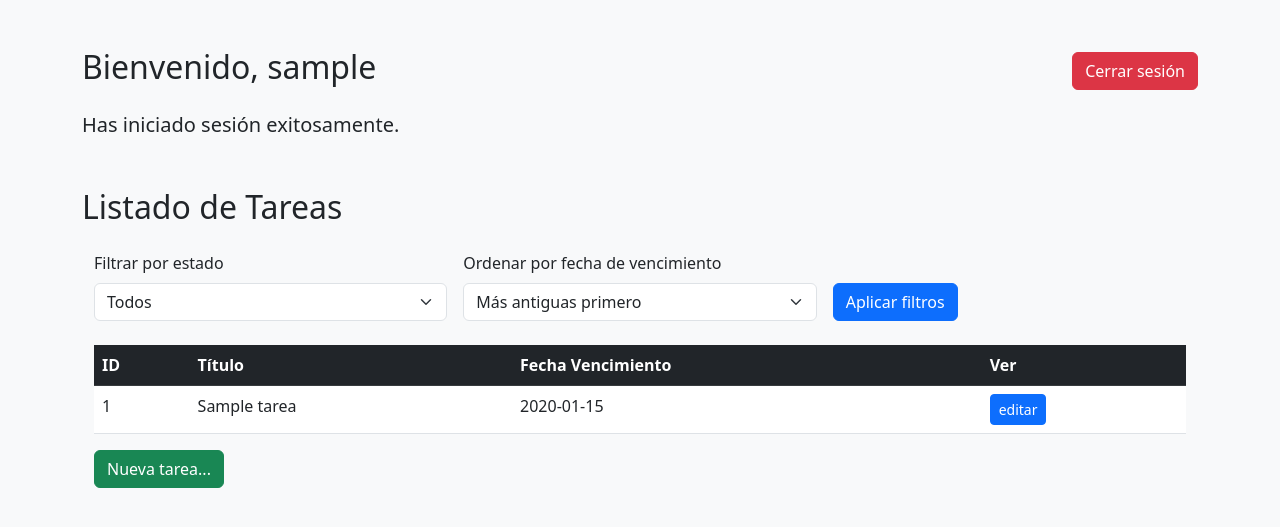
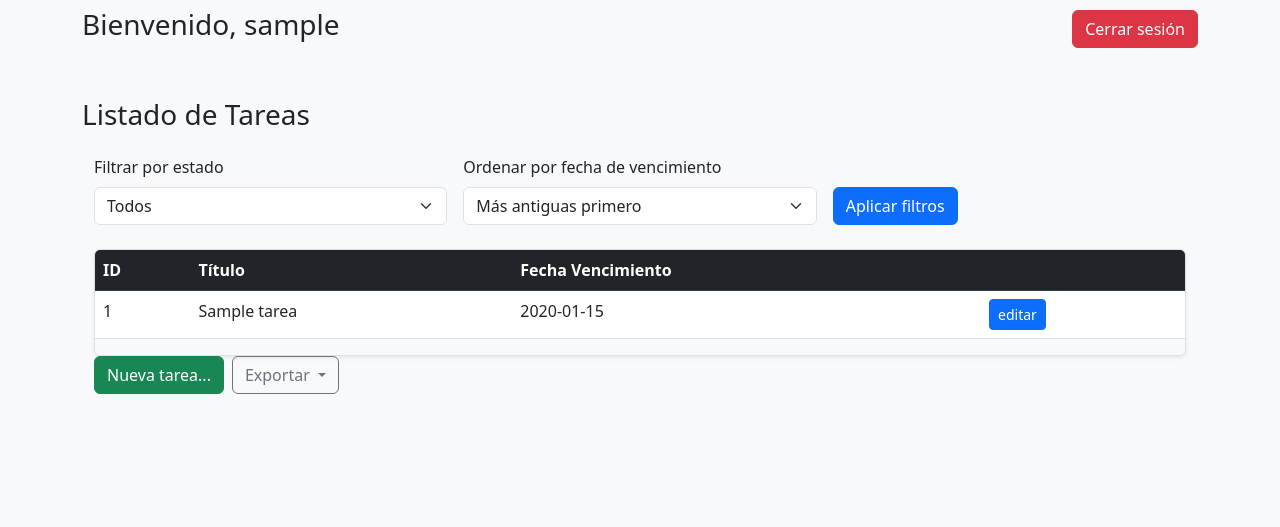
Before and after one commit to jcampom/taskify, a Flask app: page /dashboard in a window 1280 px wide. Shown: the top 527 px of the page. Run offline with Flask 3, Linux system fonts and the light colour scheme; a user stored in the database is signed in; tables that the repository leaves empty hold one stand-in row (values such as "Sample post").

Commit message:
[TASKIFY] 2025-06-02
Se agrega funcionalidad para exportar a texto/pdf
ajustes en estilos y diseño (se agrega DIV con barra de desplazamiento vertical para la tabla HTML)

```diff
--- a/app.py
+++ b/app.py
@@ -4,9 +4,12 @@ from flask_login import LoginManager, login_user, login_required, logout_user, U
 from werkzeug.security import check_password_hash
 from flask import request, jsonify
 from datetime import datetime
-#from models import db, Tarea
 from flask_login import login_required
 from datetime import date
+from io import BytesIO, StringIO
+from reportlab.pdfgen import canvas  # si usas PDF
+from flask import make_response, send_file
+
 
 app = Flask(__name__)
 app.secret_key = 'clave_secreta'  # Cambia esto por una clave segura
@@ -171,6 +174,39 @@ def eliminar():
         db.session.rollback()
         return jsonify({'success': False, 'message': f'Error al eliminar: {str(e)}'})
 
+@app.route('/exportar/<formato>')
+def exportar_tareas(formato):
+    tareas = Tarea.query.order_by(Tarea.fecha_vencimiento).all()
+
+    if formato == 'txt':
+        buffer = StringIO()
+        for tarea in tareas:
+            buffer.write(f"ID: {tarea.id} | Título: {tarea.titulo} | Fecha: {tarea.fecha_vencimiento} | Estado: {tarea.estado}\n")
+        response = make_response(buffer.getvalue())
+        response.headers["Content-Disposition"] = "attachment; filename=tareas.txt"
+        response.mimetype = "text/plain"
+        return response
+
+    elif formato == 'pdf':
+        buffer = BytesIO()
+        pdf = canvas.Canvas(buffer)
+        pdf.setTitle("Listado de Tareas")
+        y = 800
+        pdf.drawString(100, y, "Listado de Tareas")
+        y -= 30
+        for tarea in tareas:
+            texto = f"ID: {tarea.id} | Título: {tarea.titulo} | Fecha: {tarea.fecha_vencimiento} | Estado: {tarea.estado}"
+            pdf.drawString(100, y, texto)
+            y -= 20
+            if y < 50:
+                pdf.showPage()
+                y = 800
+        pdf.save()
+        buffer.seek(0)
+        return send_file(buffer, as_attachment=True, download_name="tareas.pdf", mimetype='application/pdf')
+
+    else:
+        return "Formato no soportado", 400
 
 #--------------------------------------------------
 #   INICIO DE LA APP
--- a/templates/dashboard.html
+++ b/templates/dashboard.html
@@ -6,16 +6,15 @@
     <link rel="stylesheet" href="https://cdn.jsdelivr.net/npm/bootstrap@5.3.0/dist/css/bootstrap.min.css">
 </head>
 <body class="bg-light">
-    <div class="container mt-5">
+    <div class="container mt-2">
         <div class="d-flex justify-content-between align-items-center mb-3">
-            <h2>Bienvenido, {{ user.username }}</h2>
+            <h3>Bienvenido, {{ user.username }}</h3>
             <a href="{{ url_for('logout') }}" class="btn btn-danger">Cerrar sesión</a>
         </div>
-        <p class="lead">Has iniciado sesión exitosamente.</p>
     </div>
 
 <div class="container mt-5">
-    <h2 class="mb-4">Listado de Tareas</h2>
+    <h3 class="mb-4">Listado de Tareas</h3>
     <div class="container mt-4">
 
         <form id="filtrosForm" class="row g-3 mb-4">
@@ -38,14 +37,14 @@
                 <button type="submit" class="btn btn-primary">Aplicar filtros</button>
             </div>
         </form>
-
+        <div style="max-height: 200px; overflow-y: auto;" class="border rounded shadow-sm">
             <table class="table table-centered">
                 <thead class="table-dark">
                     <tr>
                         <th>ID</th>
                         <th>Título</th>
                         <th>Fecha Vencimiento</th>
-                    <th>Ver</th>
+                        <th>&nbsp;</th>
                     </tr>
                 </thead>
                 <tbody>
@@ -67,12 +66,21 @@
                     {% endfor %}
                 </tbody>
             </table>
-
+        </div>
         <!-- Botón para abrir modal de nueva tarea -->
-        <div class="mb-4 text-start">
+        <div class="mb-4 d-flex justify-content-start gap-2">
             <button class="btn btn-success" data-bs-toggle="modal" data-bs-target="#nuevaTareaModal">
                 Nueva tarea...
             </button>
+            <div class="dropdown">
+                <button class="btn btn-outline-secondary dropdown-toggle" type="button" data-bs-toggle="dropdown" aria-expanded="false">
+                    Exportar
+                </button>
+                <ul class="dropdown-menu">
+                    <li><a class="dropdown-item" href="{{ url_for('exportar_tareas', formato='txt') }}">Exportar a TXT</a></li>
+                    <li><a class="dropdown-item" href="{{ url_for('exportar_tareas', formato='pdf') }}">Exportar a PDF</a></li>
+                </ul>
+            </div>
         </div>
     </div>
 </div>
@@ -244,6 +252,8 @@ function eliminarTarea() {
     });
 }
 </script>
+
+<!--para aplicar filtros y ordenamiento-->
 <script>
 document.getElementById('filtrosForm').addEventListener('submit', function(e) {
     e.preventDefault();
```
Lines whose indentation alone changed are shown as unchanged.
